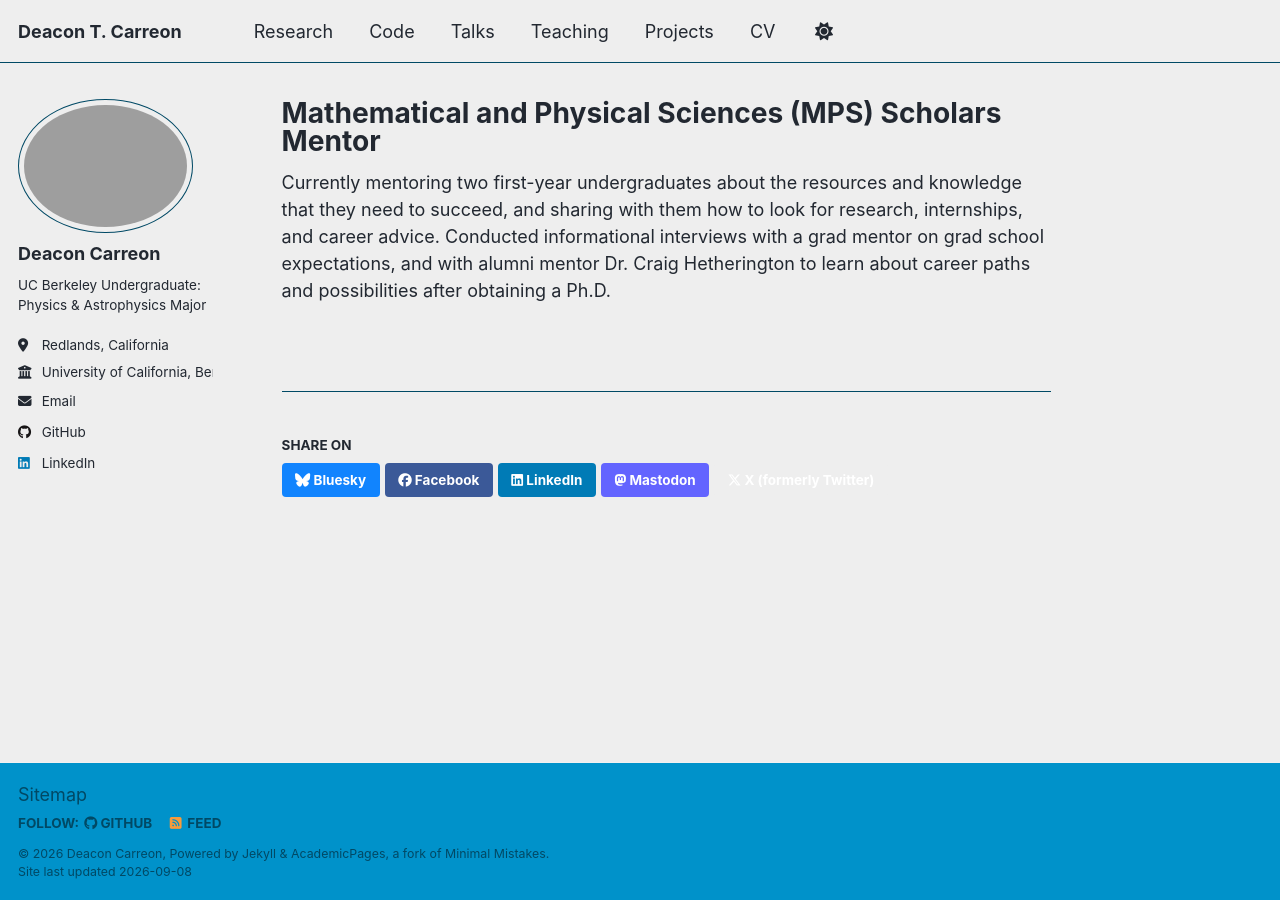
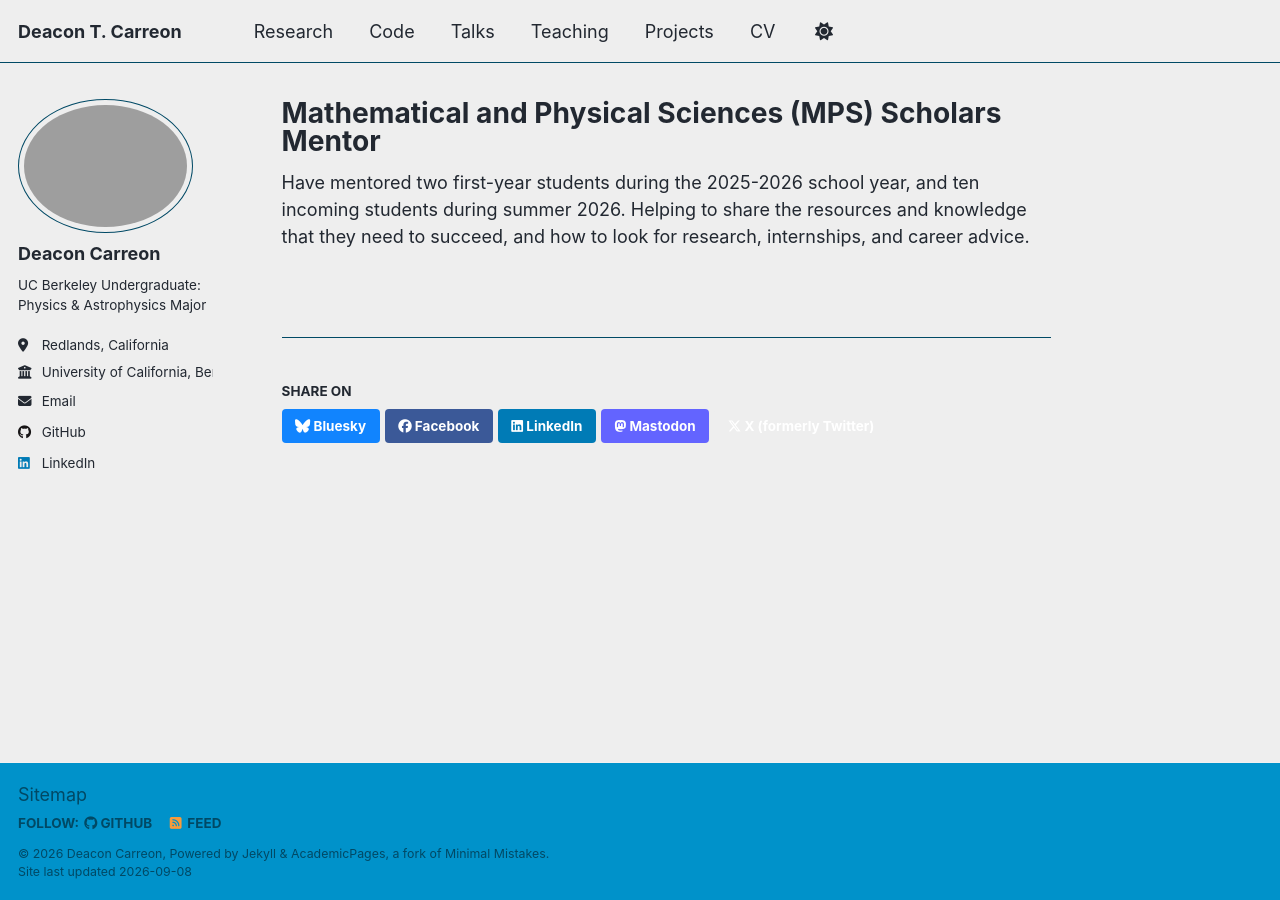
Before and after one commit to DeaconTCarreon/deacontcarreon.github.io, a Jekyll site: the page built from _teaching/mps-mentoring.md, in a window 1280 px wide. Built offline with Jekyll 4.4.1, drawn with Linux system fonts in a browser that asks for light colours; a script that is not in the unit is left out.

Commit message:
September 2026 Update

```diff
--- a/_teaching/mps-mentoring.md
+++ b/_teaching/mps-mentoring.md
@@ -7,4 +7,4 @@ venue: "MPS Scholars"
 location: "UC Berkeley"
 ---
 
-Currently mentoring two first-year undergraduates about the resources and knowledge that they need to succeed, and sharing with them how to look for research, internships, and career advice. Conducted informational interviews with a grad mentor on grad school expectations, and with alumni mentor Dr. Craig Hetherington to learn about career paths and possibilities after obtaining a Ph.D.
+Have mentored two first-year students during the 2025-2026 school year, and ten incoming students during summer 2026. Helping to share the resources and knowledge that they need to succeed, and how to look for research, internships, and career advice.
```
Also changed, not shown: _pages/about.md (+1 -1 lines), _research/ssl_maven.md (+1 -1 lines), 2 other files.
